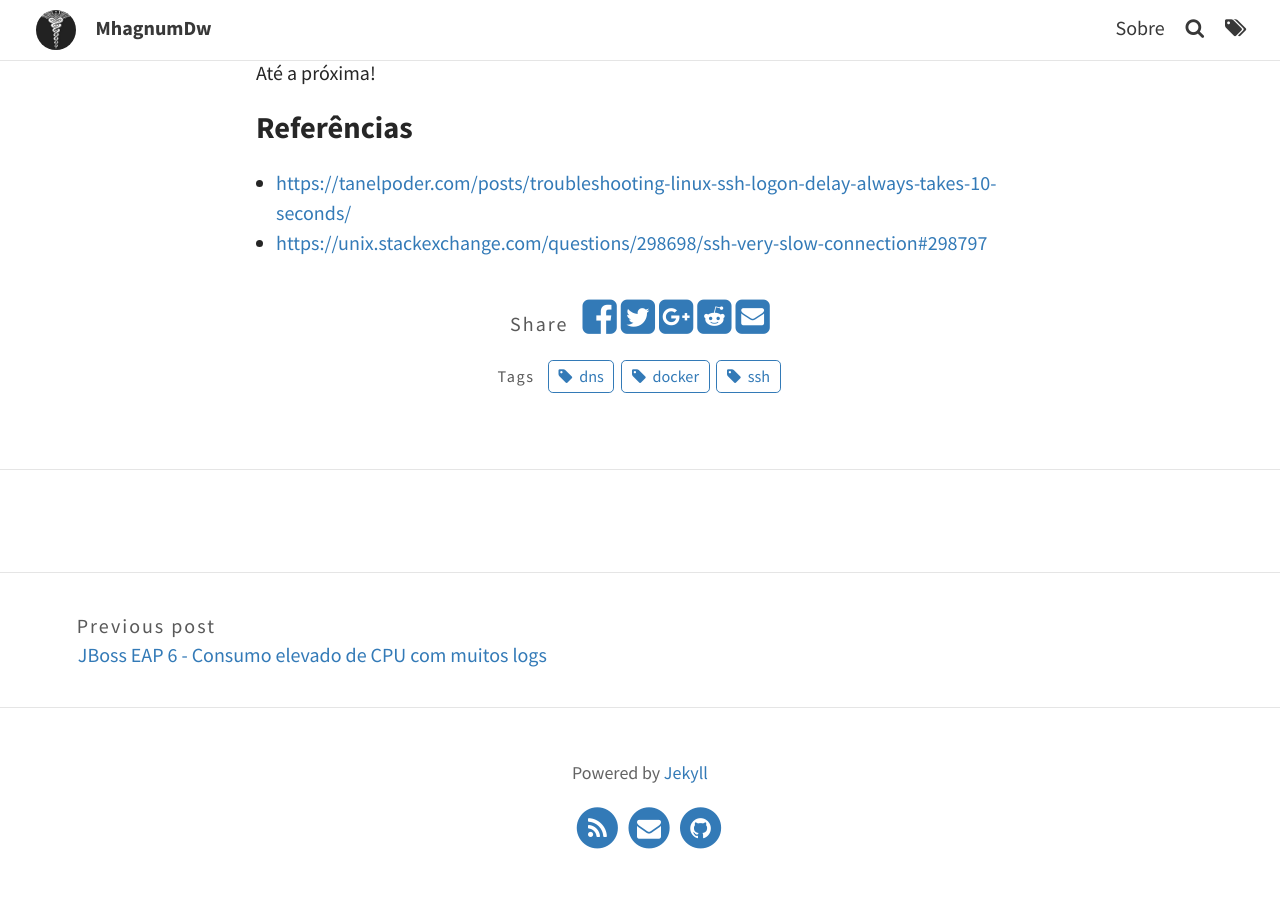
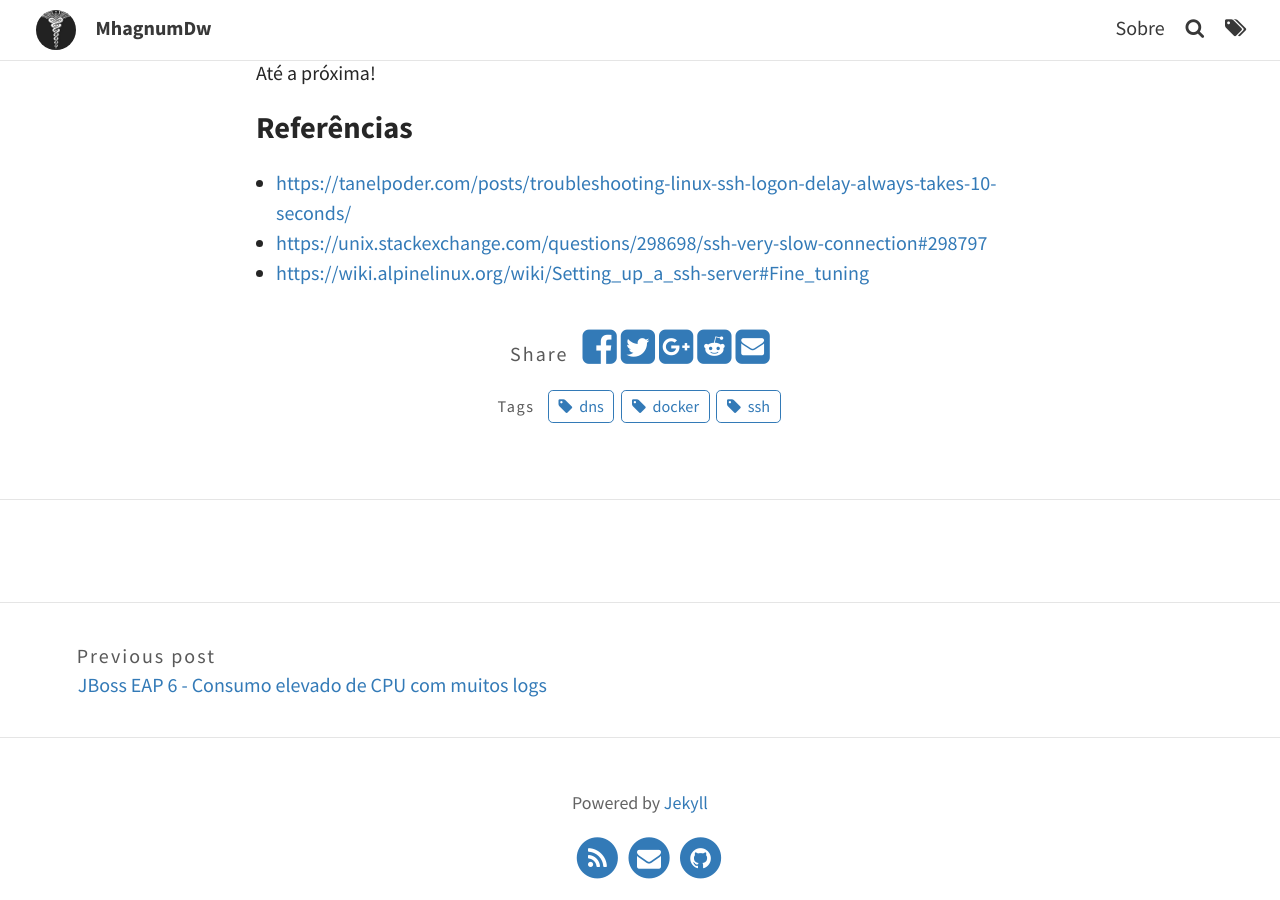
Before and after one commit to mhagnumdw/mhagnumdw.github.io, a Jekyll site: the page built from _posts/2020-05-16-diario-de-bordo-001.markdown, in a window 1280 px wide and 900 px high, scrolled down 2162 px. Built offline with Jekyll 4.4.1, drawn with Linux system fonts in a browser that asks for light colours; comment, search, counter and statistics services are not loaded.

Commit message:
Atualizando referências

```diff
--- a/_posts/2020-05-16-diario-de-bordo-001.markdown
+++ b/_posts/2020-05-16-diario-de-bordo-001.markdown
@@ -57,3 +57,4 @@ Até a próxima!
 
 - <https://tanelpoder.com/posts/troubleshooting-linux-ssh-logon-delay-always-takes-10-seconds/>
 - <https://unix.stackexchange.com/questions/298698/ssh-very-slow-connection#298797>
+- <https://wiki.alpinelinux.org/wiki/Setting_up_a_ssh-server#Fine_tuning>
```
